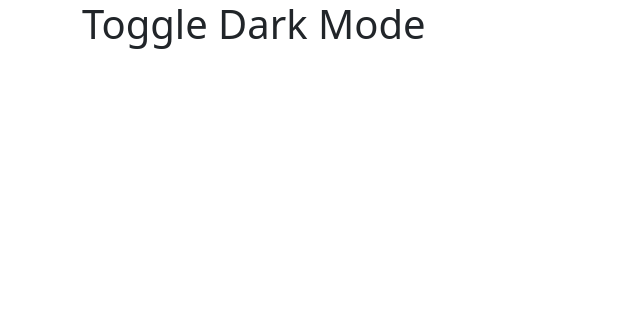
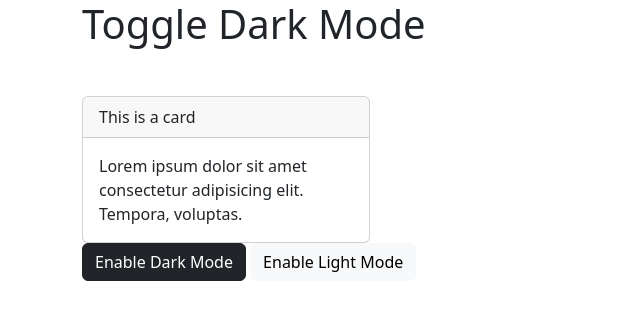
Before and after one commit to fisheeesh/bootstrap-training, a plain HTML site: page 28-darkmode-toggle.html in a window 1280 px wide. Shown: the whole page, without its empty margins (0-640 px from the left). Drawn offline with Linux system fonts and the light colour scheme.

Commit message:
toggle dark mode

```diff
--- a/28-darkmode-toggle.html
+++ b/28-darkmode-toggle.html
@@ -1,5 +1,6 @@
 <!DOCTYPE html>
 <html lang="en">
+
 <head>
   <meta charset="UTF-8" />
   <meta http-equiv="X-UA-Compatible" content="IE=edge" />
@@ -8,10 +9,21 @@
 
   <title>Bootstrap Sandbox | Toggle Dark Mode</title>
 </head>
+
 <body>
   <div class="container">
     <h1 class="mb-5">Toggle Dark Mode</h1>
 
+    <div class="card" style="width: 18rem">
+      <div class="card-header">This is a card</div>
+      <div class="card-body">
+        Lorem ipsum dolor sit amet consectetur adipisicing elit. Tempora,
+        voluptas.
+      </div>
+    </div>
+
+    <button class="btn btn-dark" data-bs-theme-value="dark">Enable Dark Mode</button>
+    <button class="btn btn-light" data-bs-theme-value="light">Enable Light Mode</button>
     <!-- Don't go past here -->
   </div>
   <div style="margin-top: 350px"></div>
@@ -20,4 +32,5 @@
   <script src="./assets/js/darkmodetoggle.js"></script>
   <script></script>
 </body>
+
 </html>
```
Lines whose indentation alone changed are shown as unchanged.
